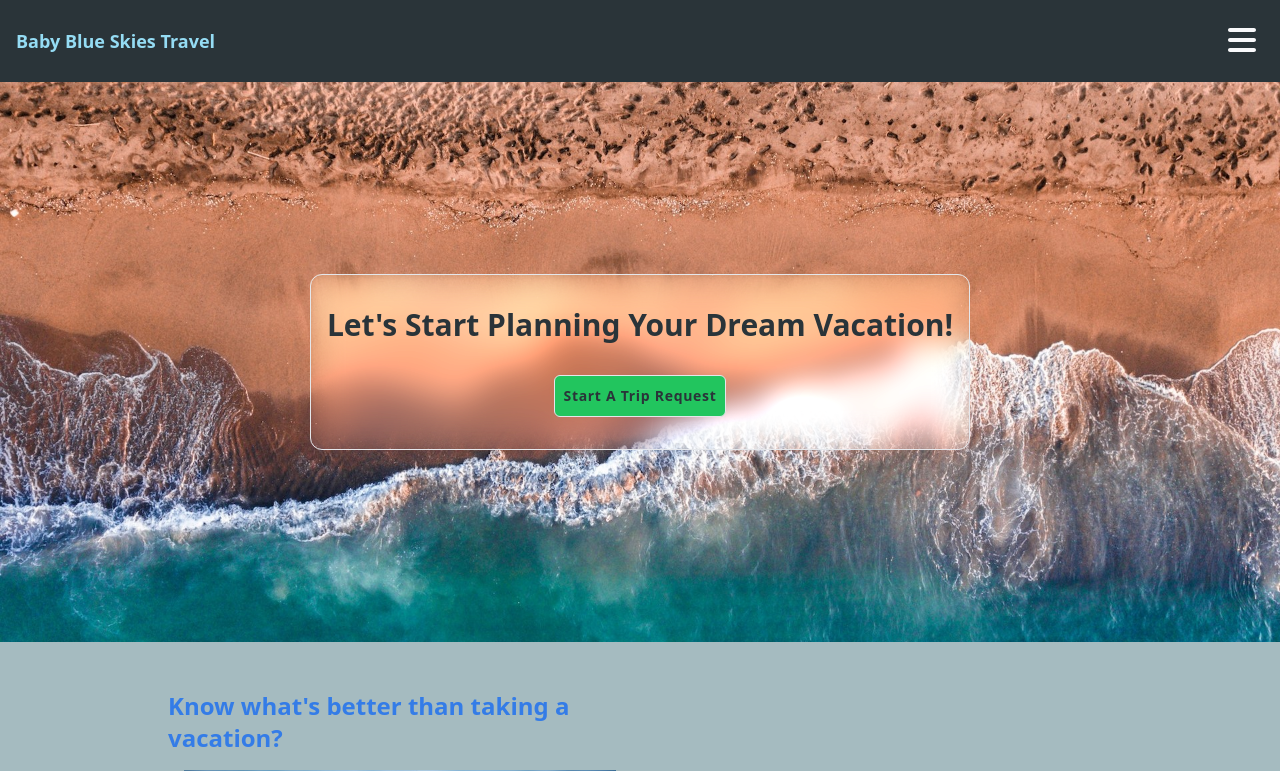
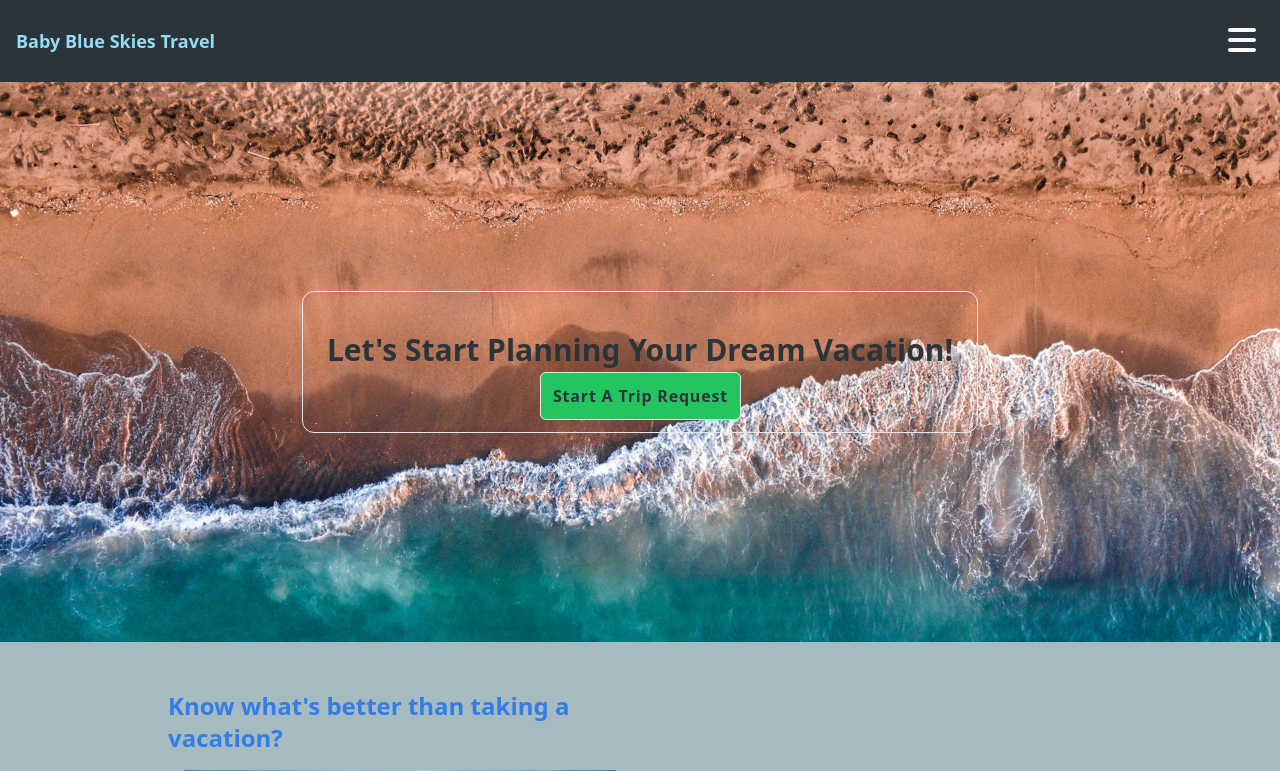
Before and after one commit to RMarmolejo90/Baby-Blue-Skies, a React (Vite) app in the folder front-end/: page / in a window 1280 px wide. Shown: the top 771 px of the page. Built offline with nearby package versions, Linux system fonts and the light colour scheme.

Commit message:
finished hero styling

```diff
--- a/front-end/src/components/hero.jsx
+++ b/front-end/src/components/hero.jsx
@@ -1,19 +1,23 @@
 import React from 'react'
-import { Fade } from 'react-awesome-reveal';
+import { Fade, Slide, JackInTheBox } from 'react-awesome-reveal';
 
 export default function Hero() {
   return (
     <div>
         <div className='pb-20 p-10 flex flex-col flex-wrap items-center justify-center min-h-[70vh] bg-[url(../src/assets/images/beach-landscape.jpg)] bg-cover bg-no-repeat'>
-            <div className='shadow-inner text-center p-4 flex flex-col flex-wrap items-center justify-center mt-10 rounded-xl border backdrop-blur-lg backdrop-brightness-150'>
-                <h2 className='my-4 text-3xl font-semibold'>
+            <Fade left delay={1500} duration={1500}>
+                <div className='shadow-inner text-center p-6 flex flex-col flex-wrap items-center justify-center mt-10 rounded-xl border'>
+                    <h2 className='my-4 text-3xl font-bold'>
                         Let's Start Planning Your Dream Vacation!
                     </h2>
                     {/* cta button */}
-                <a className='p-2 m-4 tracking-wider leading-6 text-sm text-center bg-green-500 font-semibold border rounded-md' href="https://docs.google.com/forms/d/e/1FAIpQLScvZkBlv69f74k6q7XJ9szgq_JoZR9Nhug3dsN67I06iQ5Neg/viewform">
+                    <JackInTheBox delay={1500} duration={2000}>
+                        <a className='p-3 m-4 tracking-wider leading-6 text-md text-center bg-green-500 font-bold border rounded-md' href="https://docs.google.com/forms/d/e/1FAIpQLScvZkBlv69f74k6q7XJ9szgq_JoZR9Nhug3dsN67I06iQ5Neg/viewform">
                             Start A Trip Request
                     </a>
+                    </JackInTheBox>
                 </div>
+            </Fade>
         </div>
     </div>
   )
```
Lines whose indentation alone changed are shown as unchanged.
